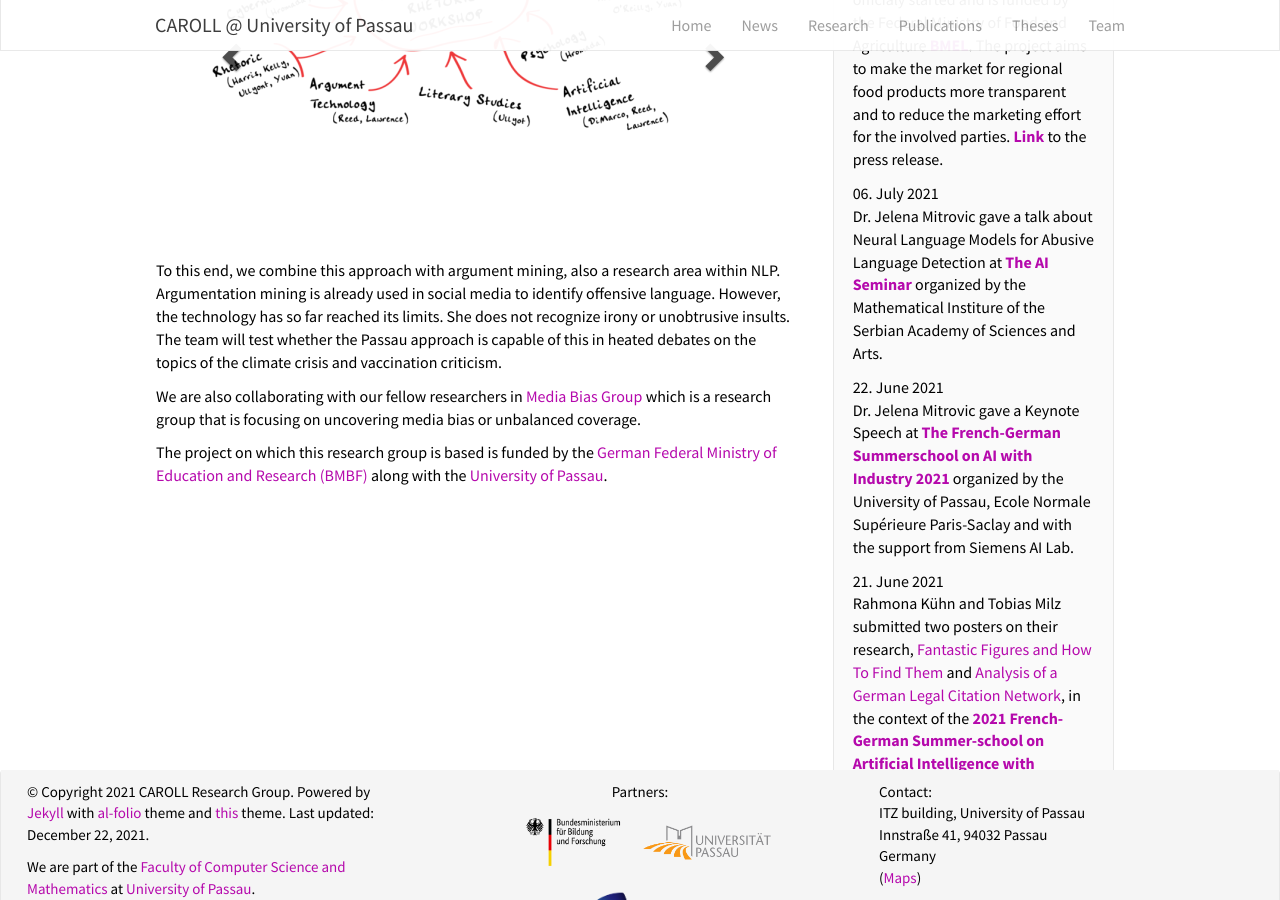
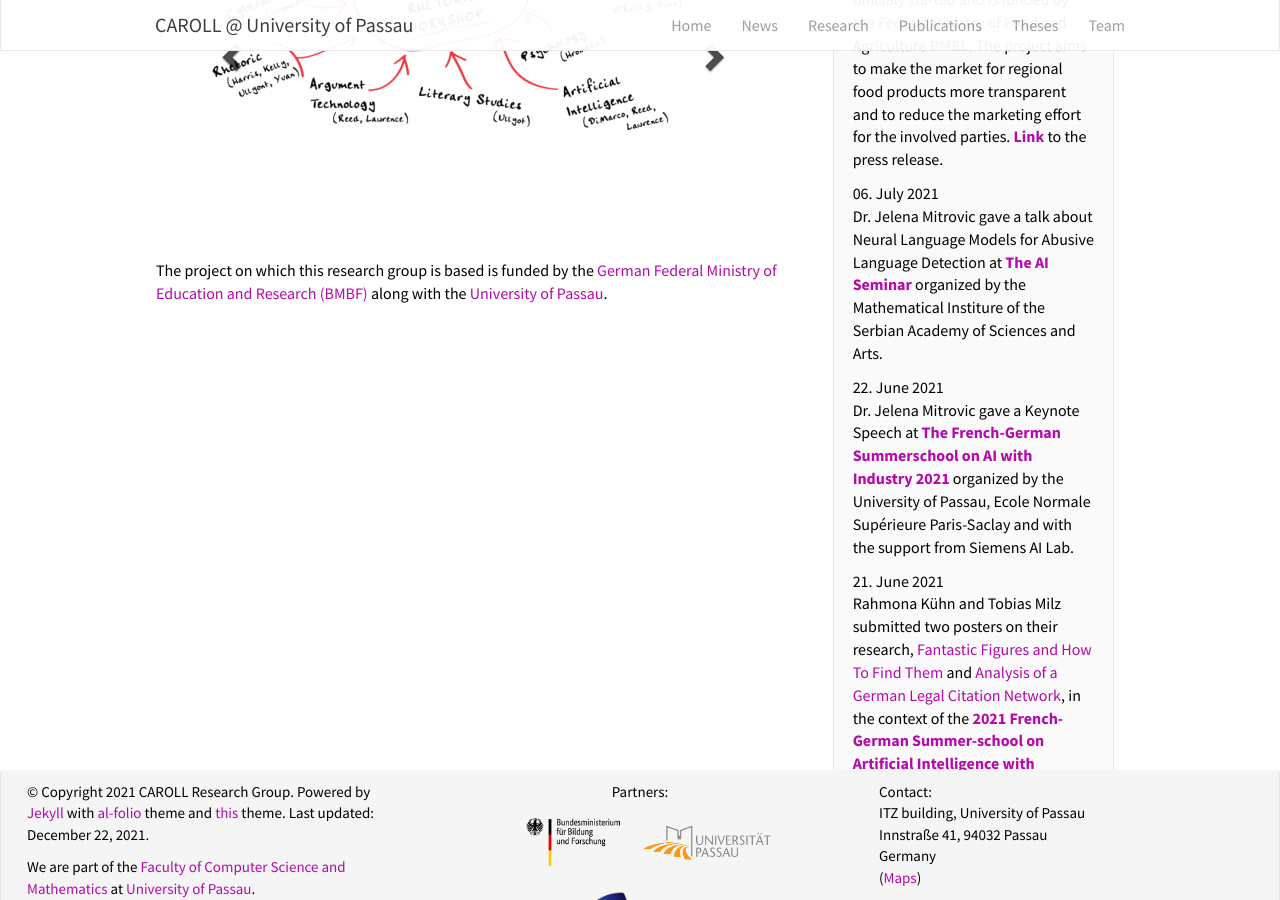
Before and after one commit to ca-roll/ca-roll.github.io, a Jekyll site: the page built from _pages/home.md, in a window 1280 px wide and 900 px high, scrolled down 397 px. Built offline with Jekyll 4.4.1, drawn with Linux system fonts in a browser that asks for light colours; nearby versions of some CDN libraries; library files that are not in the unit come from our copies.

Commit message:
modified the home page

```diff
--- a/_pages/home.md
+++ b/_pages/home.md
@@ -56,11 +56,6 @@ We are a dynamic research group at the [Faculty of Computer Science and Mathemat
 
 
 
-
-To this end, we combine this approach with argument mining, also a research area within NLP. Argumentation mining is already used in social media to identify offensive language. However, the technology has so far reached its limits. She does not recognize irony or unobtrusive insults. The team will test whether the Passau approach is capable of this in heated debates on the topics of the climate crisis and vaccination criticism.
-
-We are also collaborating with our fellow researchers in [Media Bias Group](https://media-bias-research.org/) which is a research group that is focusing on uncovering media bias or unbalanced coverage.
-
 The project on which this research group is based is funded by the [German Federal Ministry of Education and Research (BMBF)](https://bmbf.de) along with the [University of Passau](https://uni-passau.de).
 
 <!--<figure class="fourth">-->
```
